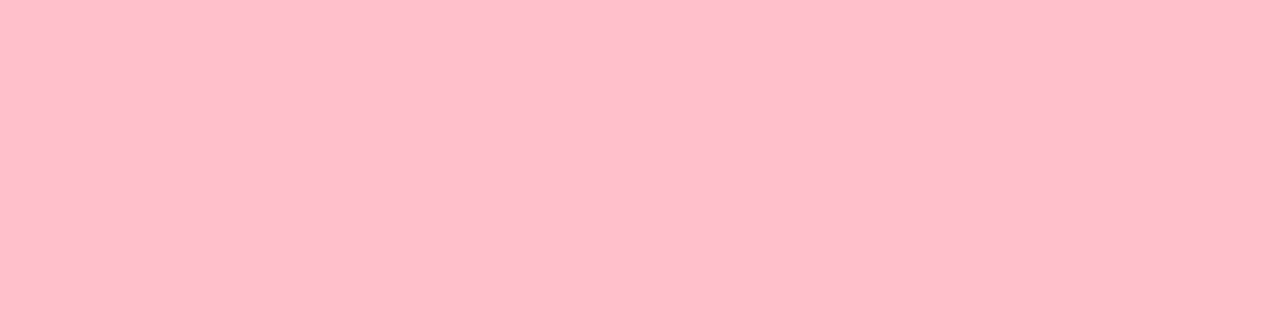
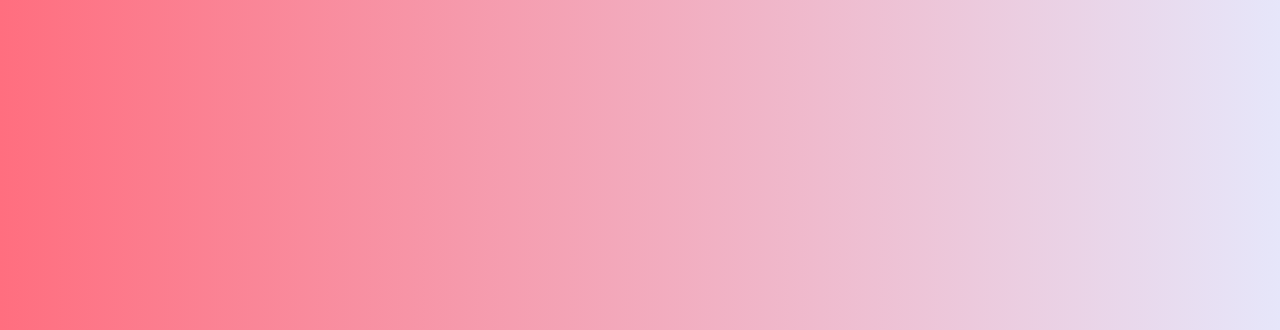
Before and after one commit to soumita1234/password_generator_app, a plain HTML site: page index.html in a window 1280 px wide. Shown: the top 330 px of the page. Drawn offline with Linux system fonts and the light colour scheme.

Commit message:
Update style.css

```diff
--- a/style.css
+++ b/style.css
@@ -11,7 +11,9 @@ body{
 	justify-content: center;
 	align-items: center;
 	min-height: 100vh;
-	background: #FFC0CB;
+	background: #ff6e7f;  /* fallback for old browsers */
+        background: -webkit-linear-gradient(to right, #f7bfbe, #E6E6FA);  /* Chrome 10-25, Safari 5.1-6 */
+        background: linear-gradient(to right, #ff6e7f, #E6E6FA);
 }
 
 .inputBox{
```
